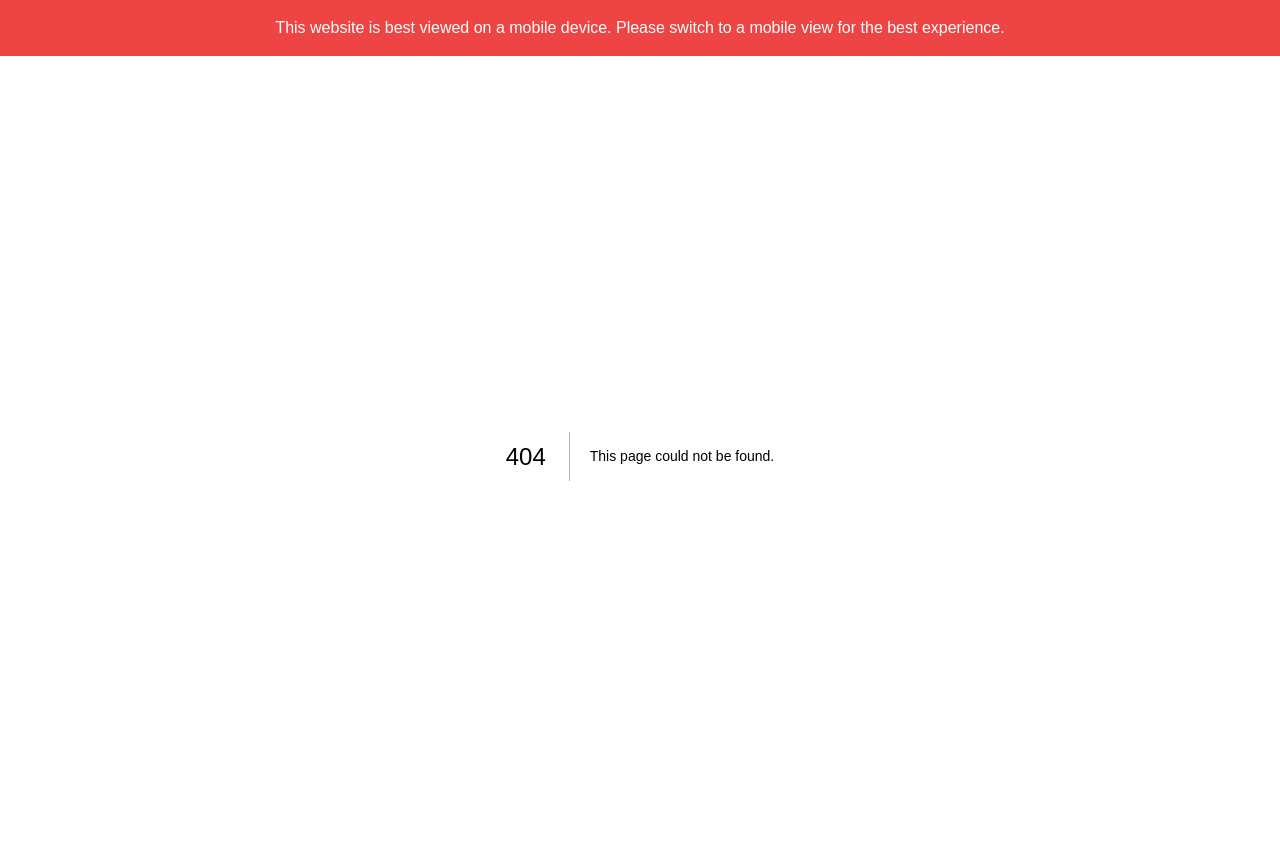
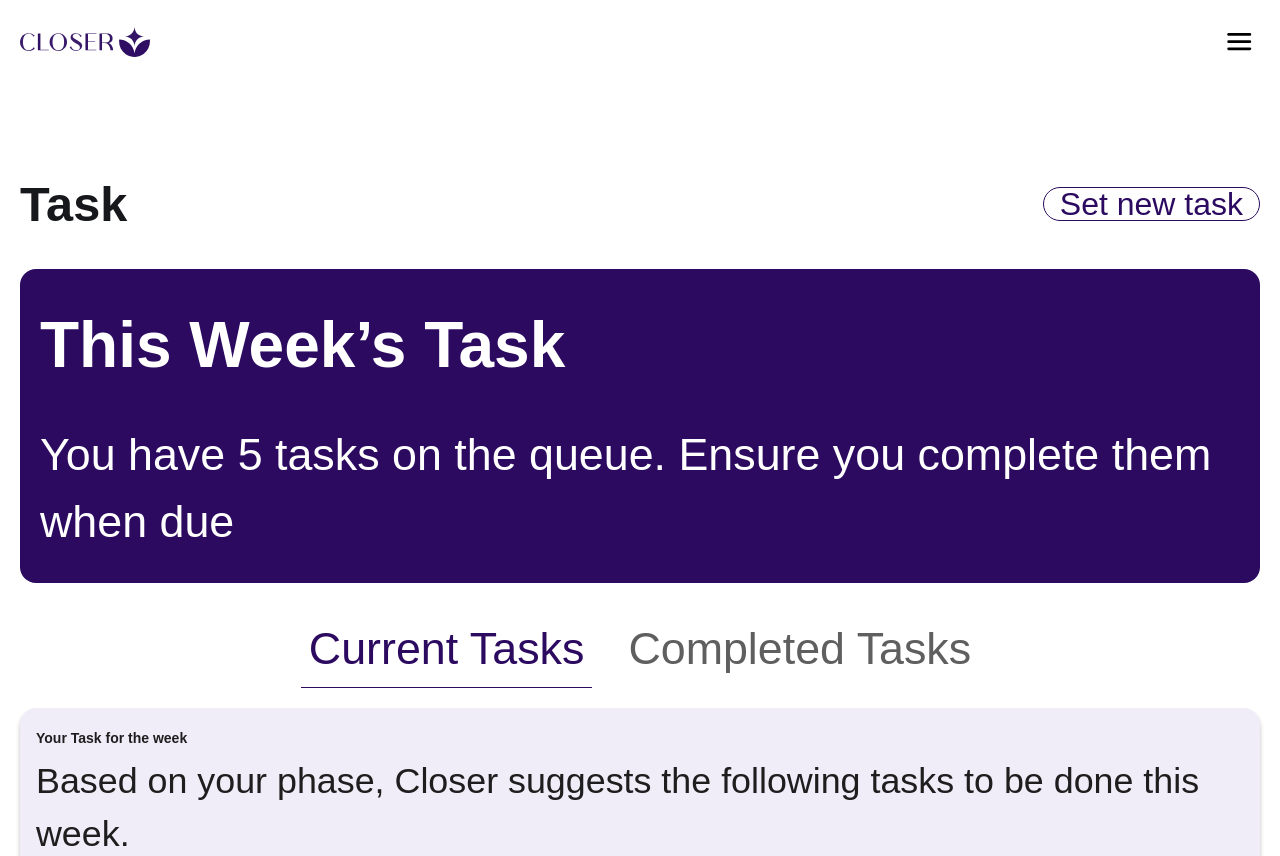
Before and after one commit to CloserHealth/closer-webapp, a Next.js app: page /task in a window 1280 px wide. Before the commit this address had no page. Built offline with nearby package versions, Linux system fonts and the light colour scheme.

Commit message:
task feature

```diff
--- a/src/app/components/Buttons/Buttons.tsx
+++ b/src/app/components/Buttons/Buttons.tsx
@@ -109,3 +109,9 @@ export function CsvDownloadButton({ content, onClickButton }: OutlinedButtonProp
         </button>
     )
 }
+
+export function HeaderButton({text, onClickButton}: any) {
+    return (
+        <button onClick={onClickButton} className="border border-primaryColor rounded-full px-[16px] py-[8px] text-primaryColor text-[2.5vw] font-[500] leading-4">{text}</button>
+    )
+}
--- a/src/app/components/Navbar/MobileNavbar.tsx
+++ b/src/app/components/Navbar/MobileNavbar.tsx
@@ -35,7 +35,7 @@ const MobileNavbar = () => {
         {
             icon: Assets.task,
             title: 'Tasks',
-            route: '',
+            route: '/task',
         },
     ]
 
--- /dev/null
+++ b/src/app/task/page.tsx
@@ -0,0 +1,159 @@
+"use client"
+
+import React, { useState } from 'react'
+import MobileNavbar from '../components/Navbar/MobileNavbar';
+import Image from 'next/image';
+import { ButtonBase, Checkbox, IconButton } from '@mui/material';
+import Assets from '@/constants/assets.constant';
+import { HeaderButton } from '../components/Buttons/Buttons';
+
+export default function Task() {
+    const [activeTab, setActiveTab] = useState<boolean>(true);
+
+    // Check box
+    const currentTask = [
+        {
+            title: 'Call Ada',
+        },
+        {
+            title: 'Visit the gym',
+        },
+        {
+            title: 'Do my Laundry',
+        },
+        {
+            title: 'Do my assignment',
+        },
+        {
+            title: 'Dance Classes',
+        },
+    ];
+
+
+    return (
+        <div className='px-5 pb-20 relative h-[100vh] overflow-y-auto w-full'>
+            <div className="fixed top-0 right-0 left-0 z-50">
+                <MobileNavbar />
+            </div>
+            <div className='mt-28 w-full'>
+                <div className="flex justify-between items-center w-full">
+                    <p className="font-[700] text-[3.8vw] text-[#17181C]">Task</p>
+                    <HeaderButton text="Set new task" onClickButton={() => { }} />
+                </div>
+
+                <div className="w-full h-auto rounded-[16px] mt-7 px-[20px] py-[28px]"
+                    style={{ background: 'linear-gradient(90deg, #2B0A60 99.99%, #FFD4ED 100%)' }}>
+                    <h1 className="text-[5vw] font-[600] text-white">This Week’s Task</h1>
+                    <div className="mt-7 flex items-center justify-between">
+                        {currentTask.length > 0 ? (
+                            <p className="text-[3.5vw] font-[400] text-white">You have {currentTask?.length} tasks on the queue. Ensure you complete them when due</p>
+                        ) : (
+                            <p className="text-[3.5vw] font-[400] text-white">You have no tasks on the queue. Set new task to get started</p>
+                        )}
+                    </div>
+                </div>
+
+
+                {/* Tasks */}
+                <div className="text-[3.5vw] font-[400] text-[#5F5F5F] flex items-center justify-center space-x-7 mt-7">
+                    <ButtonBase>
+                        <div
+                            className="border-b-[1px] py-1 px-[8px] transform ease-in-out duration-500 delay-150 cursor-pointer"
+                            onClick={() => setActiveTab(true)}
+                            style={{
+                                borderColor: `${activeTab ? '#2B0A60' : 'transparent'}`,
+                                color: `${activeTab ? '#2B0A60' : '#5F5F5F'}`,
+                            }}
+                        >
+                            <p>Current Tasks</p>
+                        </div>
+                    </ButtonBase>
+                    <ButtonBase>
+                        <div
+                            className="border-b-[1px] py-1 px-[8px] transform ease-in-out duration-500 delay-150 cursor-pointer"
+                            onClick={() => setActiveTab(false)}
+                            style={{
+                                borderColor: `${!activeTab ? '#2B0A60' : 'transparent'}`,
+                                color: `${!activeTab ? '#2B0A60' : '#5F5F5F'}`,
+                            }}
+                        >
+                            <p>Completed Tasks</p>
+                        </div>
+                    </ButtonBase>
+                </div>
+
+                {activeTab ? (
+                    <div className="mt-5 bg-[#F0EDF8] rounded-[16px] px-4 py-5 w-full h-auto" style={{ boxShadow: '0px 4px 4px 0px rgba(0, 0, 0, 0.25)' }}>
+                        {currentTask.length <= 0 ? (
+                            <div className="w-full flex flex-col justify-center items-center space-y-2 mt-8 pb-7">
+                                <Image src={Assets.cat} alt="No coping tips" width={120} height={120} />
+                                <p className="font-[600] text-[2.5vw]">You’re yet to set up a task</p>
+                            </div>
+                        ) : (
+                            <>
+                                <h1 className="text-[#1E1E1E] text-[14px] font-[800]">Your Task for the week</h1>
+                                <p className="text-[2.8vw] font-[400] text-[#1E1E1E] mt-1.5">Based on your phase, Closer suggests the following tasks to be done this week.</p>
+                                <div className="mt-5">
+                                    <p className="text-[2.8vw] font-[600] text-[#1E1E1E] mt-1.5">Select Checkbox once an activity is completed</p>
+                                    <div className="w-full grid grid-cols-2 gap-x-10">
+                                        {currentTask?.map((tip, index) => (
+                                            <div key={index} className="flex items-center">
+                                                <Checkbox
+                                                    size="small"
+                                                    className="-translate-x-3"
+                                                    sx={{
+                                                        color: '#939393',
+                                                        '&.Mui-checked': {
+                                                            color: '#392768',
+                                                        },
+                                                    }}
+                                                />
+                                                <p className="text-[2.5vw] font-[500] text-[#1E1E1E] -translate-x-3">{tip.title}</p>
+                                            </div>
+                                        ))}
+                                    </div>
+                                </div>
+                            </>
+                        )}
+                    </div>
+                ) : (
+                    <div className="mt-5 bg-[#F0EDF8] rounded-[16px] px-4 py-5 w-full h-auto" style={{ boxShadow: '0px 4px 4px 0px rgba(0, 0, 0, 0.25)' }}>
+                        {currentTask.length <= 0 ? (
+                            <div className="w-full flex flex-col justify-center items-center space-y-2 mt-8 pb-7">
+                                <Image src={Assets.cat} alt="No coping tips" width={120} height={120} />
+                                <p className="font-[600] text-[2.5vw]">You’re yet to set up a task</p>
+                            </div>
+                        ) : (
+                            <>
+                                <h1 className="text-[#1E1E1E] text-[14px] font-[800]">Completed Tasks</h1>
+                                <div className="mt-5">
+                                    <div className="w-full grid grid-cols-2 gap-x-10">
+                                        {currentTask?.map((tip, index) => (
+                                            <div key={index} className="flex items-center">
+                                                <Checkbox
+                                                    size="small"
+                                                    className="-translate-x-3"
+                                                    checked={true}
+                                                    onChange={() => { }}
+                                                    sx={{
+                                                        color: '#939393',
+                                                        '&.Mui-checked': {
+                                                            color: '#392768',
+                                                        },
+                                                    }}
+                                                />
+                                                <p className="text-[2.5vw] font-[500] text-[#1E1E1E] -translate-x-3">{tip.title}</p>
+                                            </div>
+                                        ))}
+                                    </div>
+                                </div>
+                            </>
+                        )}
+                    </div>
+                )}
+
+
+            </div>
+        </div>
+    )
+}
```
